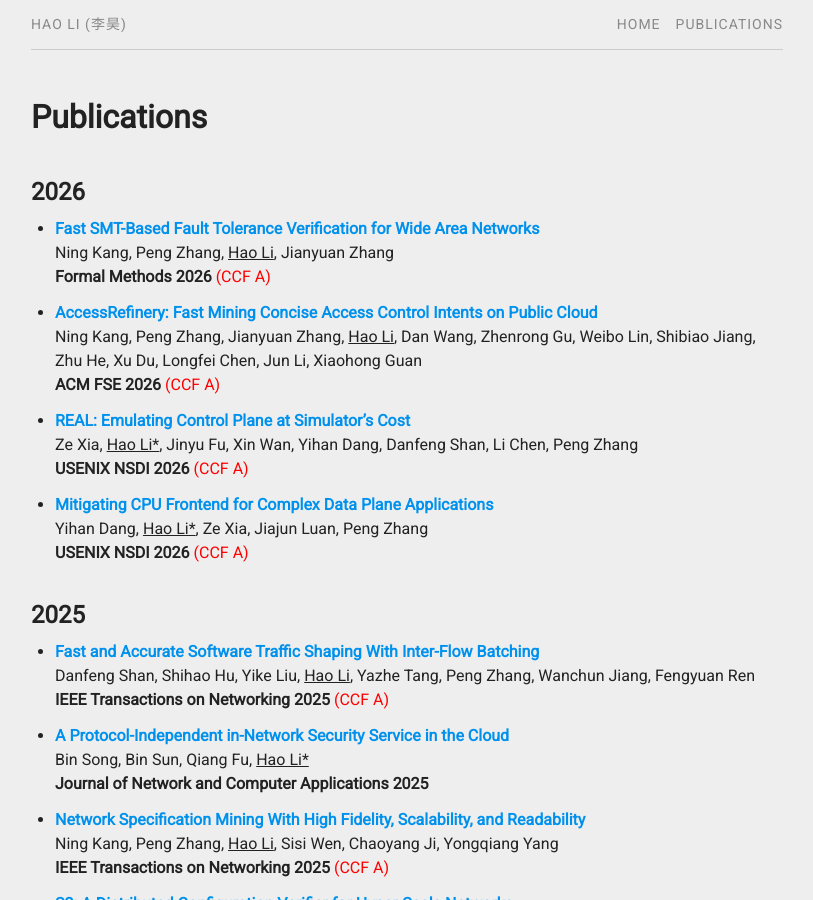
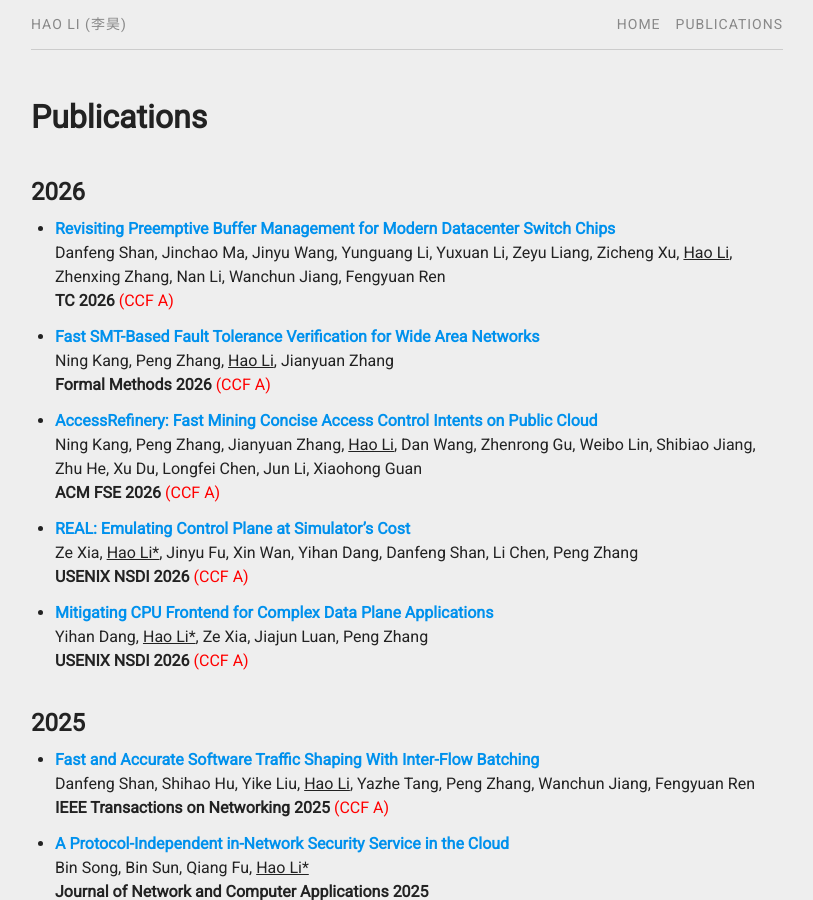
Before and after one commit to aquatoney/aquatoney.github.io, a Jekyll site: the page built from pubs.md, in a window 1280 px wide and 900 px high. Shown: the whole window, without its empty margins (233-1046 px from the left). Built offline with Jekyll 4.4.1, drawn with Linux system fonts in a browser that asks for light colours.

Commit message:
Add new publication entry to pubs.yml

```diff
--- a/_data/pubs.yml
+++ b/_data/pubs.yml
@@ -1,3 +1,13 @@
+    - title:   "Revisiting Preemptive Buffer Management for Modern Datacenter Switch Chips"
+      author:  "Danfeng Shan, Jinchao Ma, Jinyu Wang, Yunguang Li, Yuxuan Li, Zeyu Liang, Zicheng Xu, Hao Li, Zhenxing Zhang, Nan Li, Wanchun Jiang, Fengyuan Ren"
+      journal: "TC"
+      year:    "2026"
+      corespd: "false"
+      select:  "false"
+      ccf:     "a"
+      xjtu:    "true"
+      file:    "occamy-tc26-shan.pdf"
+
     - title:   "Fast SMT-Based Fault Tolerance Verification for Wide Area Networks"
       author:  "Ning Kang, Peng Zhang, Hao Li, Jianyuan Zhang"
       journal: "FM"
```
